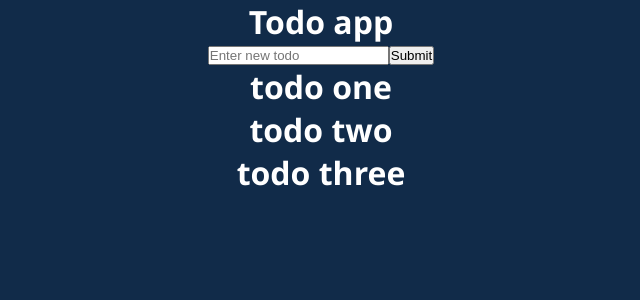
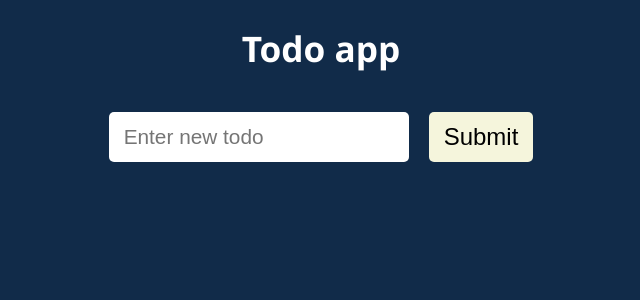
Before and after one commit to MIZIEV/ToDo-app_Frontend, a React (Create React App) app: page / in a window 1280 px wide. Shown: the top 300 px of the page, without its empty margins (319-959 px from the left). Built offline with nearby package versions, Linux system fonts and the light colour scheme.

Commit message:
added styles in TodoForm.module.css & App.css

```diff
--- a/src/App.css
+++ b/src/App.css
@@ -1,3 +1,11 @@
 .App {
   text-align: center;
+  max-width: 600px;
+  margin: 0 auto;
 }
+
+h1 {
+  font-size: 2.2rem;
+  margin-bottom: 40px;
+  margin-top: 24px;
+}
--- a/src/App.js
+++ b/src/App.js
@@ -2,11 +2,12 @@
 
 import TodoForm from './components/Todos/TodoForm';
 import TodoList from './components/Todos/TodoList';
+
 import './App.css';
 
 function App() {
 
-  const [todos, setTodos] = useState(['todo one', 'todo two', 'todo three']);
+  const [todos, setTodos] = useState([]);
 
   const addTodoHandler = (text) => {
     setTodos([...todos, text]);
--- a/src/components/Todos/TodoForm.js
+++ b/src/components/Todos/TodoForm.js
@@ -1,4 +1,5 @@
 import { useState } from 'react';
+import styles from './TodoForm.module.css';
 
 function TodoForm(props) {
 
@@ -11,13 +12,13 @@
         setText('');
     }
 
-
-
     return (
-        <form onSubmit={onSubmitHandler}>
-            <input placeholder="Enter new todo" value={text} onChange={(e) => setText(e.target.value)} />
-            <button type="submit">Submit</button>
-        </form>
+        <div className={styles.todoFormContainer}>
+            <form onSubmit={onSubmitHandler}>
+                <input placeholder="Enter new todo" value={text} onChange={(e) => setText(e.target.value)} />
+                <button type="submit">Submit</button>
+            </form>
+        </div>
     )
 }
 
--- a/src/components/Todos/TodoForm.module.css
+++ b/src/components/Todos/TodoForm.module.css
@@ -0,0 +1,35 @@
+.todoFormContainer {
+    margin-bottom: 30px;
+
+}
+
+.todoFormContainer form {
+    display: flex;
+    align-items: center;
+    justify-content: center;
+}
+
+.todoFormContainer input {
+    width: 45%;
+    height: 30px;
+    font-size: 1.3rem;
+}
+
+.todoFormContainer button {
+    margin-left: 20px;
+    height: 50px;
+    cursor: pointer;
+    background-color: beige;
+    font-size: 1.5rem;
+}
+
+.todoFormContainer button:hover {
+    background-color: rgb(240, 240, 155);
+}
+
+.todoFormContainer input,
+.todoFormContainer button {
+    padding: 10px 15px;
+    border: none;
+    border-radius: 5px;
+}
```
